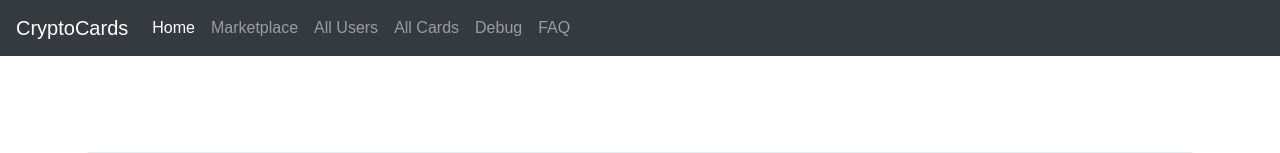
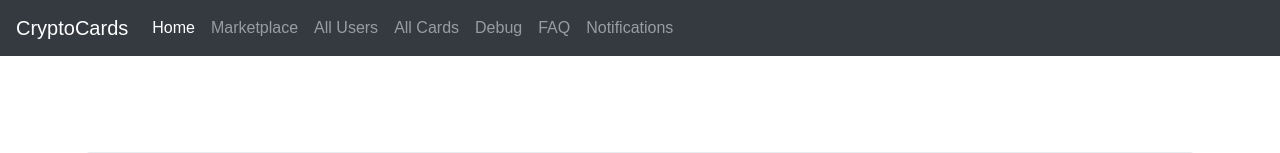
Before and after one commit to yumingchain/cryptocards, a React (Create React App) app in the folder frontend/: page / in a window 1280 px wide. Shown: the top 153 px of the page. Built offline with nearby package versions, Linux system fonts and the light colour scheme; no server answers.

Commit message:
add notifications to navbar

```diff
--- a/frontend/src/components/Nav.js
+++ b/frontend/src/components/Nav.js
@@ -45,6 +45,7 @@ class Nav extends React.Component {
               <NavbarItem to="/cards" text="All Cards" />
               <NavbarItem to="/debug" text="Debug" />
               <NavbarItem to="/faq" text="FAQ" />
+              <NavbarItem to="/notifications" text="Notifications" />
               {isAdmin ? <NavbarItem to="/admin" text="Admin" /> : null}
               {this.props.user.authenticated ? (
                 <li className="nav-item">
```
